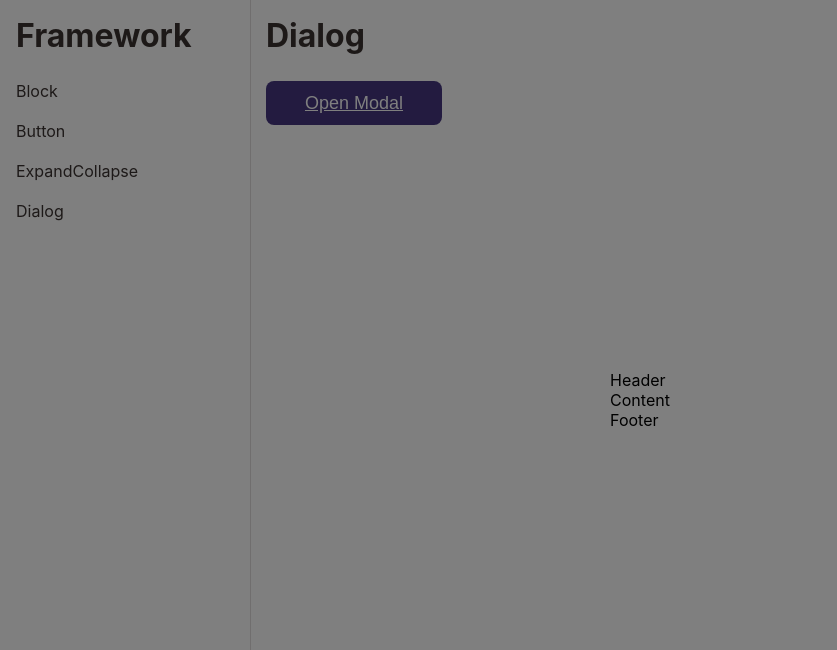
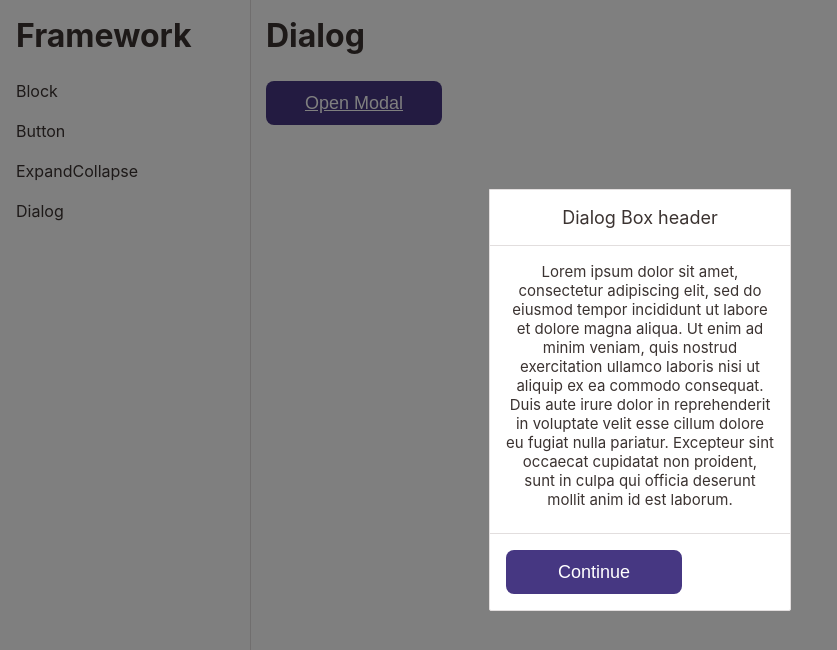
Before and after one commit to khanmohtashim22/framework, a React app: page /dialog in a window 1280 px wide. Both pictures are taken after a click on the button "Open Modal". Shown: the top 650 px of the page, without its empty margins (0-837 px from the left). Built offline with nearby package versions, Linux system fonts and the light colour scheme.

Commit message:
dialog container done. look into button container, focus trap, removing proptypes

```diff
--- a/src/components/modal/Modal.js
+++ b/src/components/modal/Modal.js
@@ -3,10 +3,15 @@ import PropTypes from 'prop-types'
 import ReactDOM from 'react-dom'
 
 import Overlay from './support/overlay/Overlay'
+import ModalContext from './support/context/ModalContext'
 
-const Modal = ({ isOpen, children }) => {
+const Modal = ({ isOpen, children, close }) => {
   const modalRoot = document.getElementById('modal-root')
   const modaContainer = document.createElement('div')
+
+  const context = {
+    close
+  }
 
   useEffect(() => {
     modalRoot.appendChild(modaContainer)
@@ -15,9 +20,11 @@ const Modal = ({ isOpen, children }) => {
 
   return ReactDOM.createPortal(
     isOpen ? (
-      <Overlay>
-        <div>{children}</div>
-      </Overlay>
+      <ModalContext.Provider value={context}>
+        <Overlay>
+          <div>{children}</div>
+        </Overlay>
+      </ModalContext.Provider>
     ) : null,
     modaContainer
   )
--- a/src/components/modal/dialog/Dialog.js
+++ b/src/components/modal/dialog/Dialog.js
@@ -1,32 +1,34 @@
 import React from 'react'
-import PropTypes from 'prop-types'
 
 import Modal from '../Modal'
+import Header from '../support/header/Header'
+import Content from '../support/content/Content'
+import Footer from '../support/footer/Footer'
+import Block from '../../block/Block'
+
+import styles from './Dialog.module.scss'
 
 const Dialog = ({ header, content, footer, ...restOfProps }) => {
+
+  const HeaderContent = typeof header === 'string' ? () => header : header
+  const BodyContent = typeof content === 'string' ? () => content : content
+  const FooterContent = typeof footer === 'string' ? () => footer : footer
+
   return (
-    <Modal {...restOfProps} >
-      <div>
-        {header}
-        {content}
-        {footer}
-      </div>
+    <Modal {...restOfProps}>
+      <Block layout={true} vertical={true} className={styles.container}>
+        <Header>
+          <HeaderContent />
+        </Header>
+        <Content>
+          <BodyContent />
+        </Content>
+        <Footer>
+          <FooterContent />
+        </Footer>
+      </Block>
     </Modal>
   )
 }
 
-Dialog.propTypes = {
-  header: PropTypes.oneOfType([
-    PropTypes.string,
-    PropTypes.node,
-  ]),
-  content: PropTypes.oneOfType([
-    PropTypes.string,
-    PropTypes.node,
-  ]),
-  footer: PropTypes.oneOfType([
-    PropTypes.node,
-  ])
-}
-
 export default Dialog
--- /dev/null
+++ b/src/components/modal/dialog/Dialog.module.scss
@@ -0,0 +1,8 @@
+@import "../../../css/globals.scss";
+
+.container {
+  background-color: $white;
+  border: 1px solid $gray3;
+  border-radius: 0 0 2px 2px;
+  width: 300px;
+}
--- /dev/null
+++ b/src/components/modal/support/content/Content.js
@@ -0,0 +1,20 @@
+import React from 'react'
+
+import Block from '../../../block/Block'
+
+import styles from './Content.module.scss'
+
+const Content = ({ children }) => (
+  <Block
+    className={styles.content}
+    layout={true}
+    centered={true}
+    px="16"
+    pt="16"
+    pb="24"
+  >
+    {children}
+  </Block>
+)
+
+export default Content
--- /dev/null
+++ b/src/components/modal/support/content/Content.module.scss
@@ -0,0 +1,8 @@
+@import "../../../../css/globals.scss";
+
+.content {
+  color: $gray1;
+  font-size: 15px;
+  line-height: 19px;
+  text-align: center;
+}
--- /dev/null
+++ b/src/components/modal/support/context/ModalContext.js
@@ -0,0 +1,5 @@
+import React from 'react'
+
+const ModalContext = React.createContext()
+
+export default ModalContext
--- /dev/null
+++ b/src/components/modal/support/footer/Footer.js
@@ -0,0 +1,13 @@
+import React from 'react'
+
+import Block from '../../../block/Block'
+
+import styles from './Footer.module.scss'
+
+const Footer = ({ children }) => (
+  <Block p="16" className={styles.footer}>
+    {children}
+  </Block>
+)
+
+export default Footer
--- /dev/null
+++ b/src/components/modal/support/footer/Footer.module.scss
@@ -0,0 +1,5 @@
+@import "../../../../css/globals.scss";
+
+.footer {
+  border-top: 1px solid $gray3;
+}
--- /dev/null
+++ b/src/components/modal/support/header/Header.js
@@ -0,0 +1,18 @@
+import React from 'react'
+
+import Block from '../../../block/Block'
+
+import styles from './Header.module.scss'
+
+const Header = ({ children }) => (
+  <Block
+    layout={true}
+    centered={true}
+    p="16"
+    className={styles.header}
+  >
+    {children}
+  </Block>
+)
+
+export default Header
--- /dev/null
+++ b/src/components/modal/support/header/Header.module.scss
@@ -0,0 +1,8 @@
+@import "../../../../css/globals.scss";
+
+.header {
+  color: $gray1;
+  font-size: 18px;
+  line-height: 23px;
+  border-bottom: 1px solid $gray3;
+}
--- a/src/css/globals.scss
+++ b/src/css/globals.scss
@@ -1,5 +1,6 @@
 $indigo: #463782;
 $indigo-disabled: #AEAAC4;
+$white: #ffffff;
 $black: #141414;
 $gray1: #3B3331;
 $gray2: #787070;
--- a/src/sandbox/sandbox-components/panels/dialog-panel/DialoglPanel.js
+++ b/src/sandbox/sandbox-components/panels/dialog-panel/DialoglPanel.js
@@ -1,9 +1,33 @@
-import React, { useState } from 'react'
+import React, { useState, useContext } from 'react'
 
 import Button from '../../../../components/button/Button'
 import Dialog from '../../../../components/modal/dialog/Dialog'
+import ModalContext from '../../../../components/modal/support/context/ModalContext'
 
 import PanelContainer from '../../panel-container/PanelContainer'
+
+const Header = () => <div>Dialog Box header</div>
+
+const Content = () => (
+  <div>
+    Lorem ipsum dolor sit amet, consectetur adipiscing elit,
+    sed do eiusmod tempor incididunt ut labore et dolore magna aliqua.
+    Ut enim ad minim veniam, quis nostrud exercitation ullamco laboris
+    nisi ut aliquip ex ea commodo consequat. Duis aute irure dolor in
+    reprehenderit in voluptate velit esse cillum dolore eu fugiat nulla
+    pariatur. Excepteur sint occaecat cupidatat non proident, sunt in
+    culpa qui officia deserunt mollit anim id est laborum.
+  </div>
+)
+
+const Footer = () => {
+  const { close } = useContext(ModalContext)
+  return (
+    <Button onClick={close}>
+      Continue
+    </Button>
+  )
+}
 
 const DialogPanel = () => {
   const [dialogOpen, setDialogOpen] = useState(false)
@@ -14,9 +38,9 @@ const DialogPanel = () => {
       <Dialog
         isOpen={dialogOpen}
         close={() => setDialogOpen(false)}
-        header={<div>Header</div>}
-        content={<div>Content</div>}
-        footer={<div>Footer</div>}
+        header={Header}
+        content={Content}
+        footer={Footer}
       />
     </PanelContainer>
   )
```
Also changed, not shown: .eslintrc.json.
